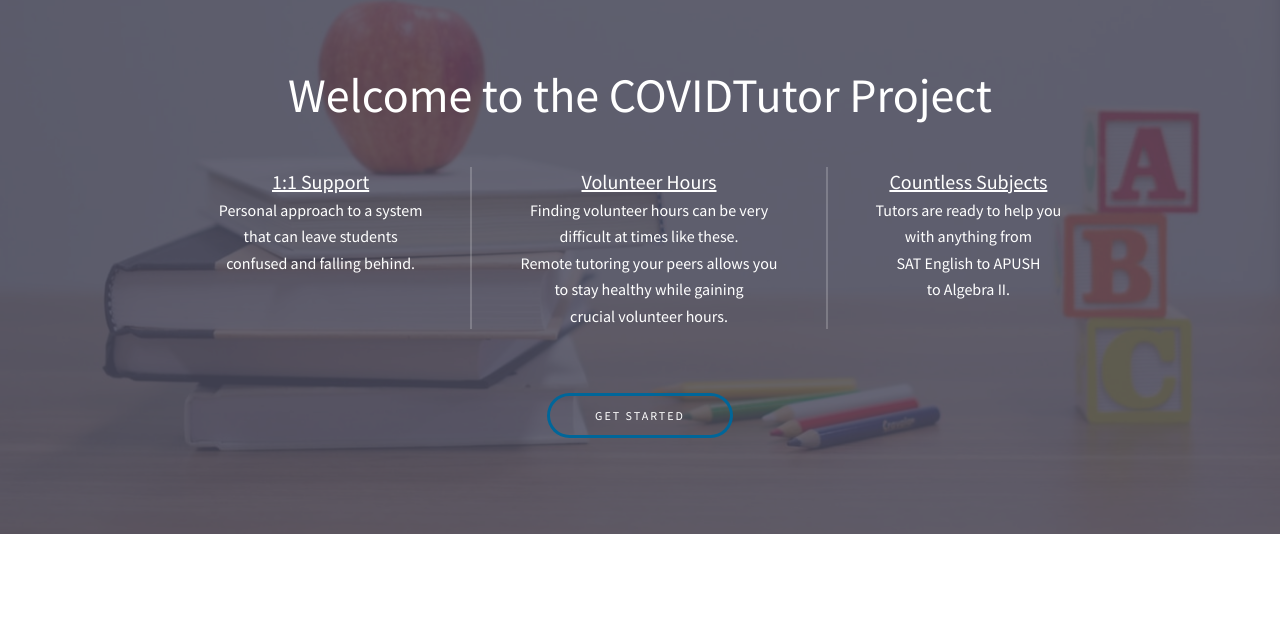
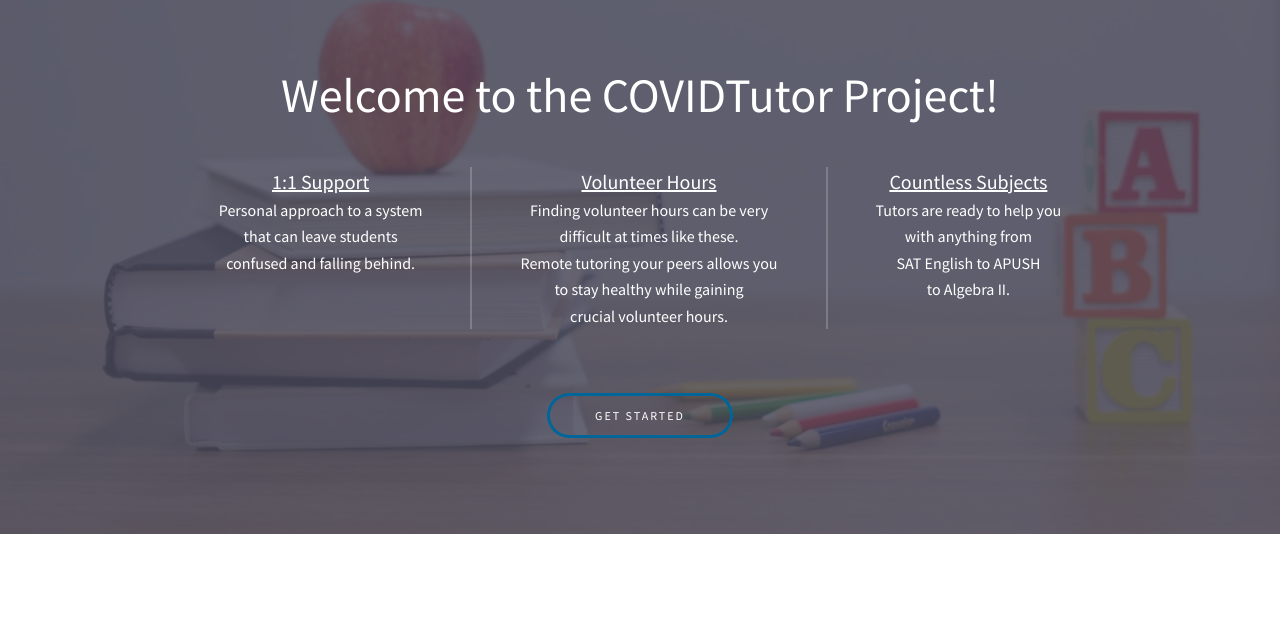
Before and after one commit to jas0nle/kirkland.github.com, a plain HTML site: page index.html in a window 1280 px wide. Shown: the part 139-766 px from the top of the page. Drawn offline with Linux system fonts and the light colour scheme.

Commit message:
Update index.html

```diff
--- a/index.html
+++ b/index.html
@@ -25,7 +25,7 @@ html {
 		<!-- Header -->
 			<header id="header">
 				<div class="inner">
-					<img src="covidlogo.jpg" alt="COVIDTutor" width="3300" height="1500">
+					<img src="covidlogo2.jpg" alt="COVIDTutor" width="3300" height="1500">
 					<nav id="nav">
 						<a href="index.html">Home</a>
 						<a href="generic.html">The Team</a>
@@ -39,7 +39,7 @@ html {
 			<section id="banner">
 				<div class="inner">
 					<header>
-						<h1>Welcome to the COVIDTutor Project</h1>
+						<h1>Welcome to the COVIDTutor Project!</h1>
 					</header>
 
 					<div class="flex ">
```
